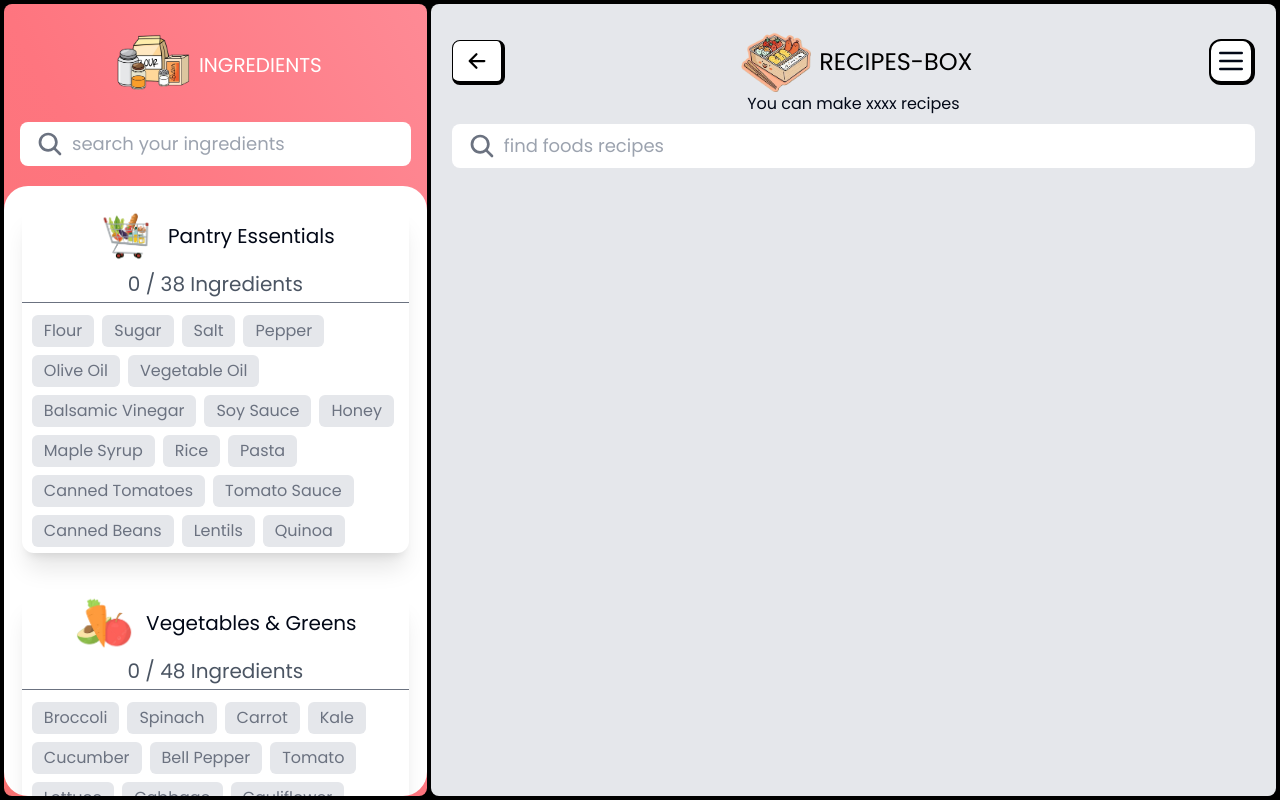
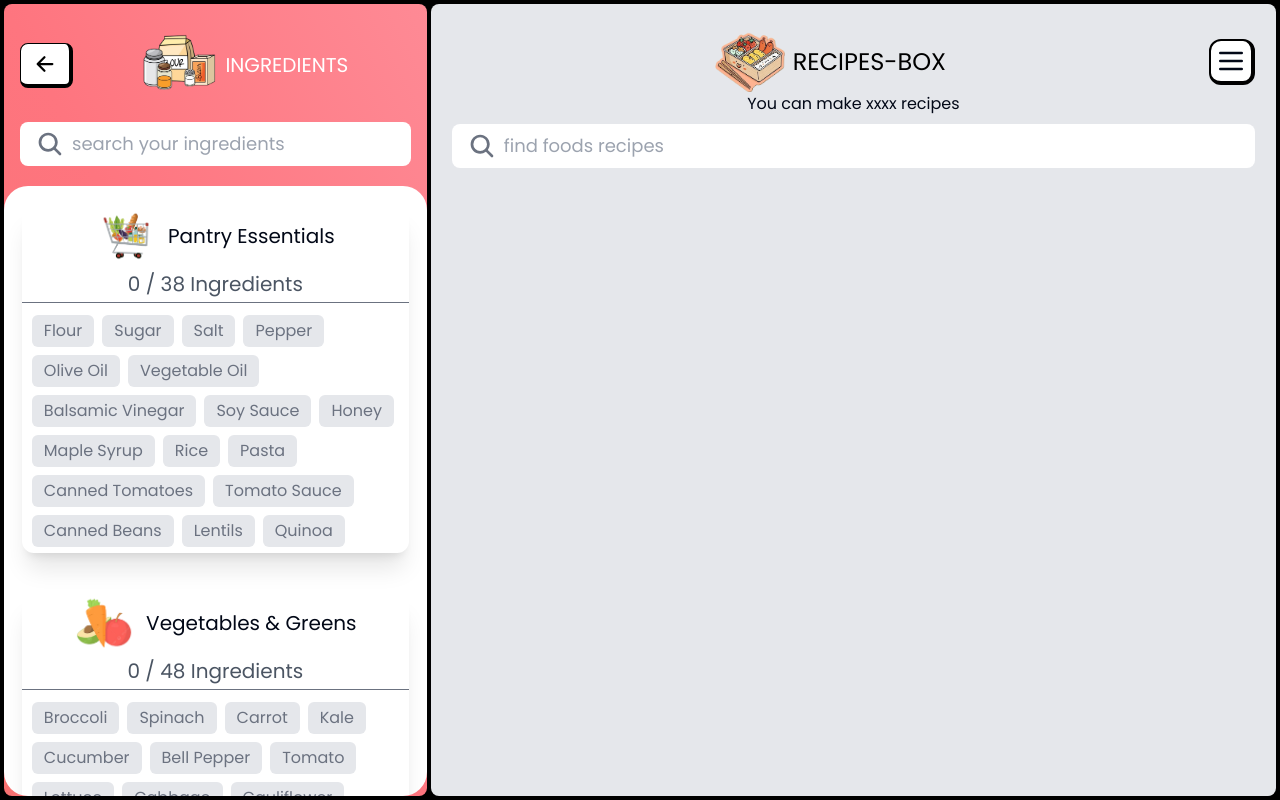
Before and after one commit to lyyhourr/recipe-box, a Next.js app: page /cook in a window 1280 px wide. Built offline with nearby package versions, Linux system fonts and the light colour scheme.

Commit message:
update swiper

```diff
--- /dev/null
+++ b/app/(pages)/cook/loading.tsx
@@ -0,0 +1,9 @@
+import React from 'react'
+
+export default function loading() {
+  return (
+    <div>
+      loading...
+    </div>
+  )
+}
--- a/app/(pages)/cook/page.tsx
+++ b/app/(pages)/cook/page.tsx
@@ -1,6 +1,7 @@
 "use client";
 import Button from "@/components/Button";
 import Menu from "@/components/Menu";
+import RecipePage from "@/components/RecipePage";
 import { ingredients } from "@/constant/const";
 import { cn } from "@/lib/utils";
 import Image from "next/image";
@@ -28,8 +29,8 @@ export default function CookPage() {
         `}
       >
         <div className="m-2 p-2 flex flex-col gap-3">
-          <div className="flex items-center justify-between lg:justify-center  rounded-lg">
-            <Link href={"/"} className="lg:hidden">
+          <div className="flex items-center justify-between lg:justify-between  rounded-lg">
+            <Link href={"/"} className="">
               <Button bgColor="white">
                 <IoArrowBack className="w-6 h-6 duration-300 hover:-translate-x-1" />
               </Button>
@@ -47,6 +48,7 @@ export default function CookPage() {
             <div className="lg:hidden">
               <Menu />
             </div>
+            <div className="hidden lg:block"></div>
           </div>
           <div className="bg-white w-full flex pl-4 py-2 items-center gap-2  rounded-lg ">
             <IoSearch className="w-7 h-7 text-gray-500" />
@@ -110,44 +112,7 @@ export default function CookPage() {
         className={`lg:flex flex flex-col gap-1  bg-gray-200 w-full h-full  rounded-lg ${switchSearch ? "hidden" : "block"
           }`}
       >
-        <div className="w-[95%] mx-auto mt-7 ">
-          <div className="flex items-center justify-between   rounded-lg">
-            <Link href={"/"}>
-              <Button bgColor="white">
-                <IoArrowBack className="w-6 h-6 duration-300 hover:-translate-x-1" />
-              </Button>
-            </Link>
-            <Link
-              href={"/"}
-              className="flex justify-center gap-2 items-center "
-            >
-              <Image
-                src={"/logos/main-logo.png"}
-                width={10000}
-                height={10000}
-                className="w-[70px] h-[60px]"
-                alt="main logo"
-              />
-              <p className="text-2xl text-black uppercase  ">recipes-box</p>
-            </Link>
-            <Menu />
-          </div>
-          <p className="text-center">You can make xxxx recipes</p>
-          <div className="bg-white w-full flex pl-4 py-2 items-center gap-2 my-2     rounded-lg ">
-            <IoSearch className="w-7 h-7 text-gray-500" />
-            <input
-              type="text"
-              className="outline-none text-lg w-[95%]"
-              placeholder="find foods recipes"
-            />
-          </div>
-          <Button
-            className="bg-white lg:hidden text-black w-fit "
-            onClick={() => setSwitchSearch(true)}
-          >
-            Switch to Ingredient
-          </Button>
-        </div>
+        <RecipePage setSwitchSearch = {setSwitchSearch} />
       </div>
     </main>
   );
--- a/components/PopularRecipe.tsx
+++ b/components/PopularRecipe.tsx
@@ -2,7 +2,7 @@
 
 import { Swiper, SwiperSlide } from 'swiper/react';
 import Image from "next/image";
-import React, { useState } from 'react'
+import React, { useRef, useState } from 'react'
 
 import 'swiper/css';
 import 'swiper/css/navigation'
@@ -52,7 +52,6 @@ export default function PopularRecipe() {
 
     React.useEffect(() => {
         setSlidesPerview();
-
         window.addEventListener("resize", setSlidesPerview);
 
         return () => {
@@ -71,7 +70,7 @@ export default function PopularRecipe() {
         className="w-[80%]">
             {
                 PopularFoods.map(food => (
-                    <SwiperSlide key={food.img} className='flex items-center justify-center py-3'>
+                    <SwiperSlide  key={food.img} className='flex items-center justify-center py-3'>
                         <div className='border-2 border-black rounded-lg border-r-4 border-b-4 bg-white p-2'>
                             <Image
                                 alt=""
--- /dev/null
+++ b/components/RecipePage.tsx
@@ -0,0 +1,56 @@
+import Link from 'next/link'
+import React from 'react'
+import Button from './Button'
+import { IoArrowBack, IoSearch } from 'react-icons/io5'
+import Image from 'next/image'
+import Menu from './Menu'
+
+interface RecipePageProps{
+    setSwitchSearch : React.Dispatch<React.SetStateAction<boolean>>
+}
+
+export default function RecipePage(props:RecipePageProps) {
+  return (
+    <div className="w-[95%] mx-auto mt-7 ">
+    <div className="flex items-center justify-between   rounded-lg">
+        <div className='hidden lg:block'>
+
+        </div>
+      <Link href={"/"} className='lg:hidden'>
+        <Button bgColor="white">
+          <IoArrowBack className="w-6 h-6 duration-300 hover:-translate-x-1" />
+        </Button>
+      </Link>
+      <Link
+        href={"/"}
+        className="flex justify-center gap-2 items-center "
+      >
+        <Image
+          src={"/logos/main-logo.png"}
+          width={10000}
+          height={10000}
+          className="w-[70px] h-[60px]"
+          alt="main logo"
+        />
+        <p className="text-2xl text-black uppercase  ">recipes-box</p>
+      </Link>
+      <Menu />
+    </div>
+    <p className="text-center">You can make xxxx recipes</p>
+    <div className="bg-white w-full flex pl-4 py-2 items-center gap-2 my-2     rounded-lg ">
+      <IoSearch className="w-7 h-7 text-gray-500" />
+      <input
+        type="text"
+        className="outline-none text-lg w-[95%]"
+        placeholder="find foods recipes"
+      />
+    </div>
+    <Button
+      className="bg-white lg:hidden text-black w-fit "
+      onClick={() => props.setSwitchSearch(true)}
+    >
+      Switch to Ingredient
+    </Button>
+  </div>
+  )
+}
```
